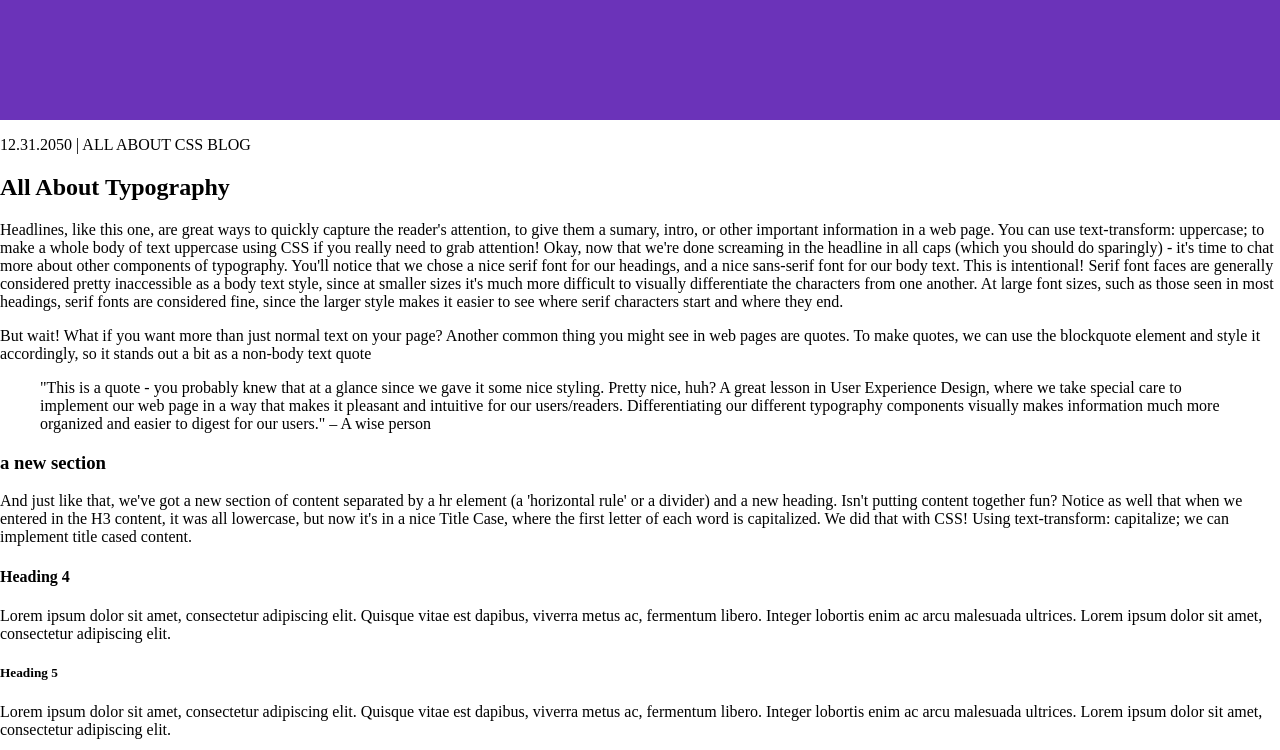
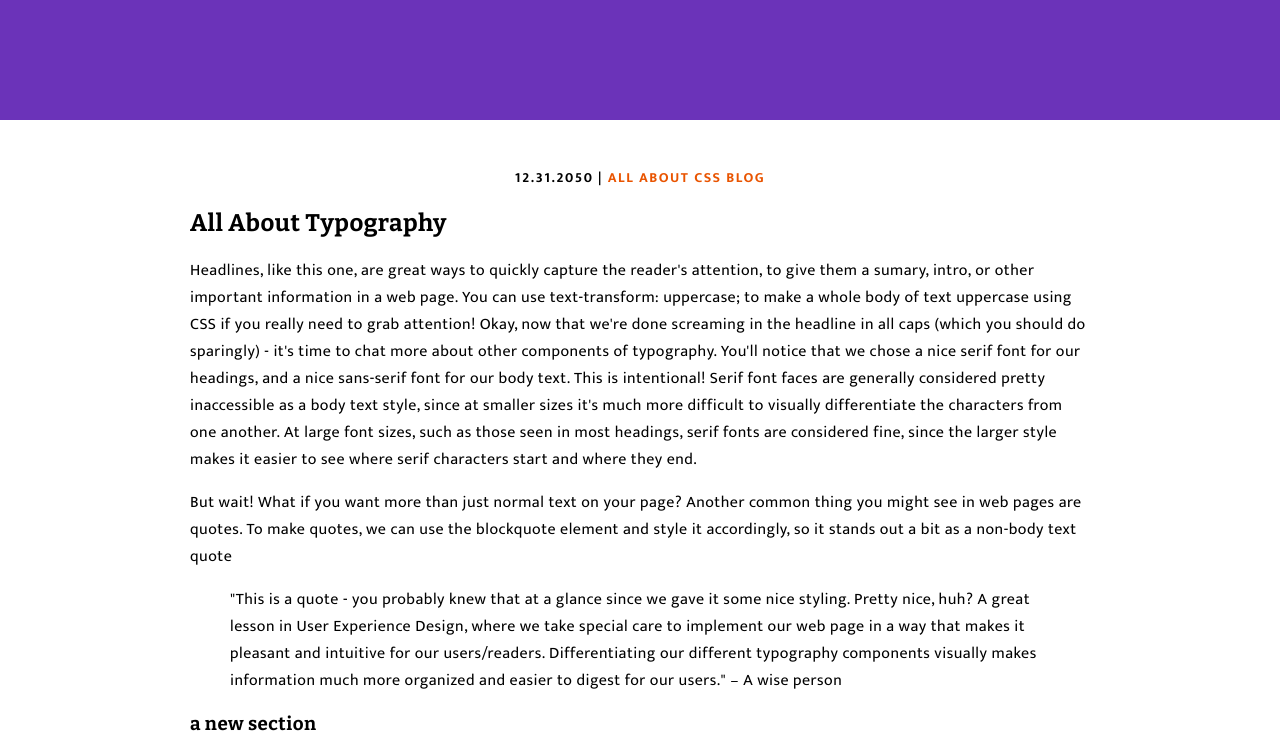
Before and after one commit to Xavier-Hsiao/Blog-Post, a plain HTML site: page index.html in a window 1280 px wide. Shown: the part 680-1430 px from the top of the page. Drawn offline with nearby package versions, Linux system fonts and the light colour scheme.

Commit message:
Customize typography

```diff
--- a/index.html
+++ b/index.html
@@ -4,6 +4,12 @@
     <meta charset="UTF-8" />
     <meta http-equiv="X-UA-Compatible" content="IE=edge" />
     <meta name="viewport" content="width=device-width, initial-scale=1.0" />
+    <link rel="preconnect" href="https://fonts.googleapis.com" />
+    <link rel="preconnect" href="https://fonts.gstatic.com" crossorigin />
+    <link
+      href="https://fonts.googleapis.com/css2?family=Bitter:wght@300;400;500;700&family=Mukta:wght@300;400;500;700&display=swap"
+      rel="stylesheet"
+    />
     <link rel="stylesheet" href="style.css" />
     <title>Blog Post Project</title>
   </head>
@@ -19,8 +25,8 @@
         </p>
       </div>
     </header>
-    <main>
-      <p>12.31.2050 | ALL ABOUT CSS BLOG</p>
+    <main class="content">
+      <p class="info">12.31.2050 | <span>ALL ABOUT CSS BLOG<span></p>
       <h2>All About Typography</h2>
       <p>
         Headlines, like this one, are great ways to quickly capture the reader's
--- a/style.css
+++ b/style.css
@@ -1,10 +1,23 @@
 body {
   margin: 0;
+  padding: 0;
+  font-family: Mukta, sans-serif;
+  font-size: 16px;
+  letter-spacing: 0.5px;
+}
+
+h1,
+h2,
+h3,
+h4,
+h5,
+h6 {
+  font-family: bitter, serif;
 }
 
 header {
+  /* 讓 hero 佔滿使用者畫面 */
   height: 100vh;
-
   color: whitesmoke;
   background-color: #6b33b9;
 }
@@ -24,3 +37,25 @@ header {
 header p {
   font-size: 9px;
 }
+
+.content {
+  /* 避免內容橫跨整個畫面，最大寬度設定在900px */
+  max-width: 900px;
+  /* 水平置中 */
+  margin: 0 auto;
+  /* 確保畫面縮到小於mix-width時，內容兩側還留有空間 */
+  padding: 32px;
+}
+
+.info {
+  font-family: Mukta, sans-serif;
+  font-weight: bold;
+  font-size: 14px;
+  text-align: center;
+  text-transform: uppercase;
+  letter-spacing: 1.5px;
+}
+
+.info span {
+  color: #e95400;
+}
```
